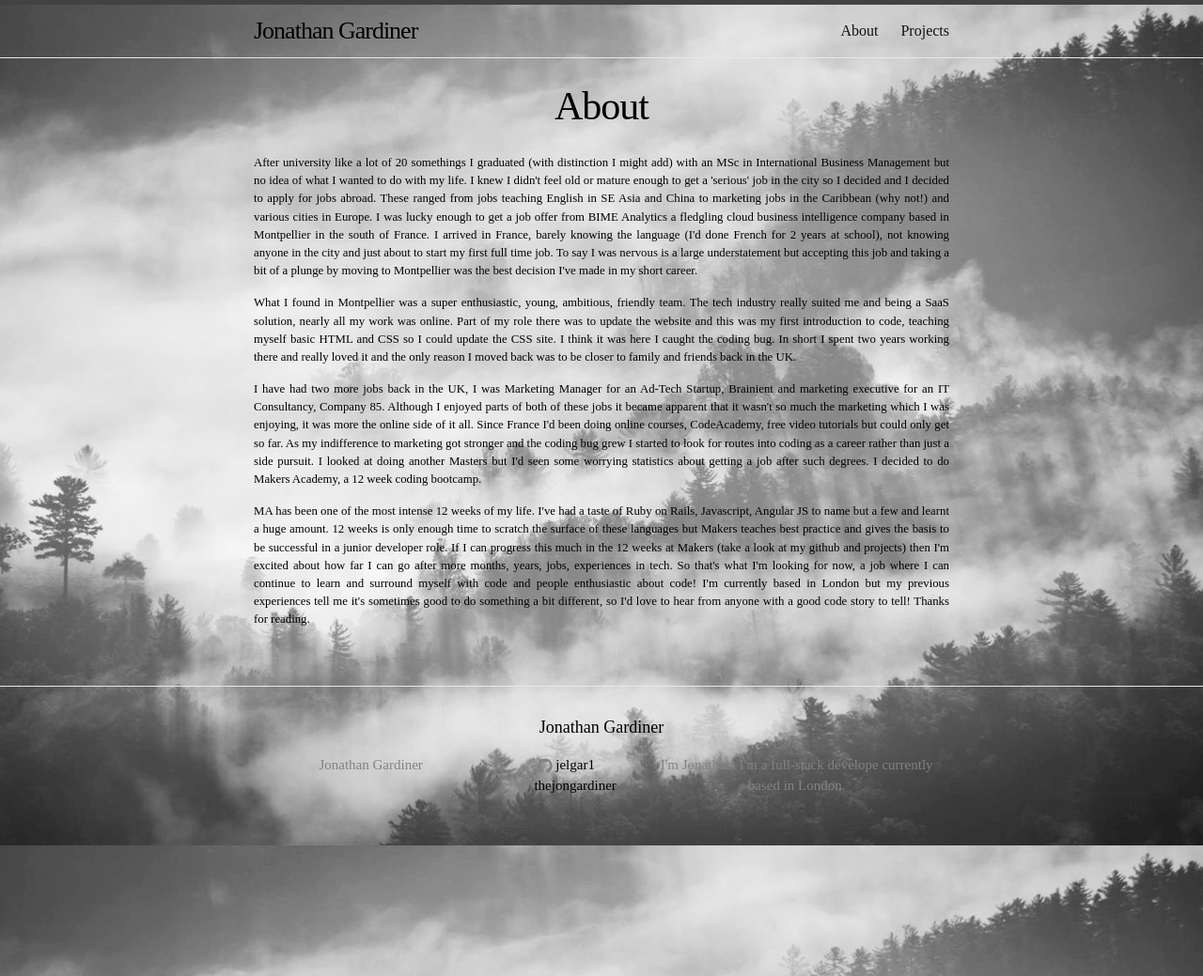
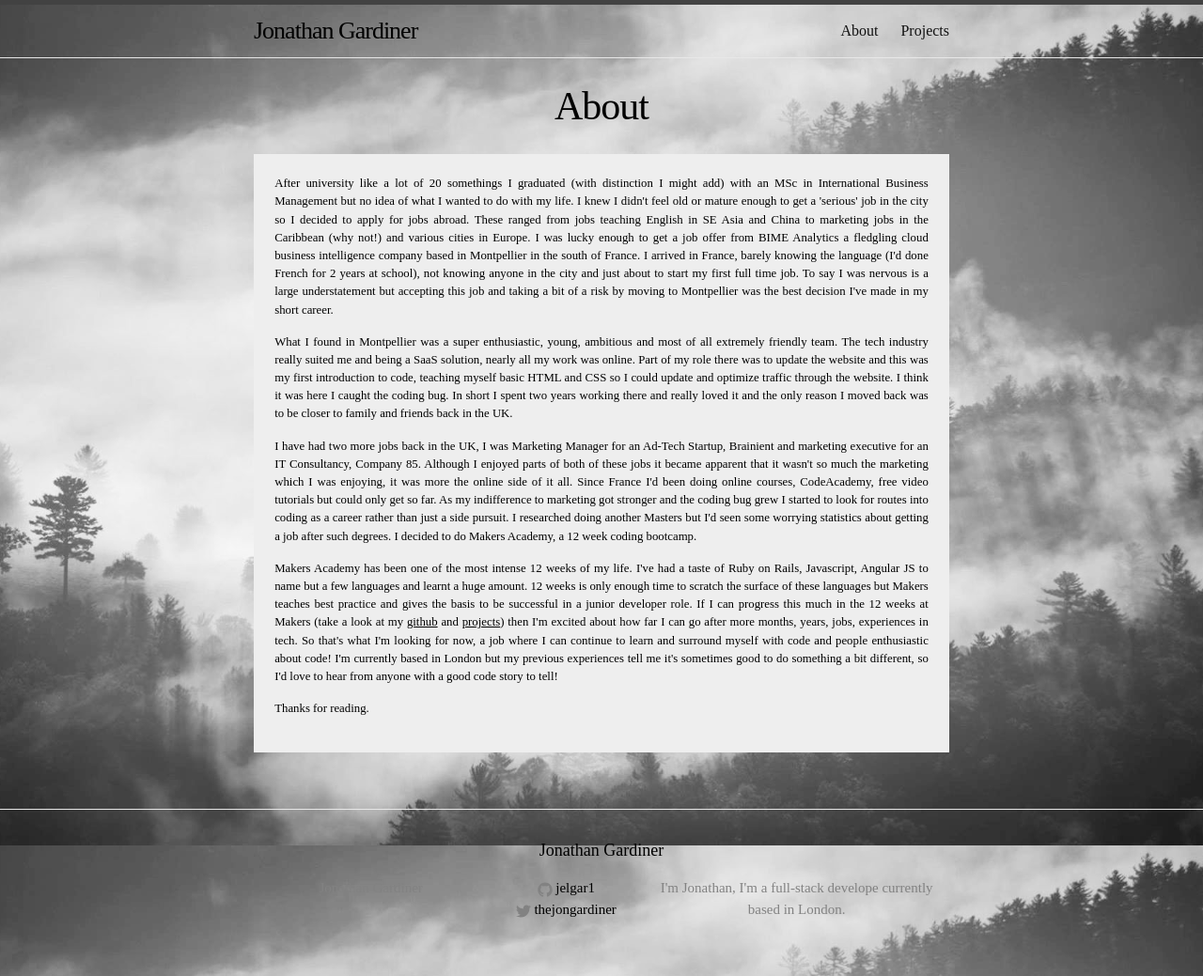
Before and after one commit to jelgar1/jelgar1.github.io, a Jekyll site: the page built from about.html, in a window 1280 px wide. Shown: the whole page at 94% size. Built offline with Jekyll 4.4.1, drawn with Linux system fonts in a browser that asks for light colours.

Commit message:
small styling changes

```diff
--- a/_sass/_about.scss
+++ b/_sass/_about.scss
@@ -2,4 +2,10 @@
   text-align: justify;
   font-size: 0.8rem;
   font-family: futura;
+  background-color: #eeeeee;
+  padding: 3%;
 }
+
+.link {
+  text-decoration: underline;
+}
--- a/about.html
+++ b/about.html
@@ -4,11 +4,13 @@
 permalink: /about/
 ---
 <div class="longtext">
-<p>After university like a lot of 20 somethings I graduated (with distinction I might add) with an MSc in International Business Management but no idea of what I wanted to do with my life. I knew I didn't feel old or mature enough to get a 'serious' job in the city so I decided and I decided to apply for jobs abroad. These ranged from jobs teaching English in SE Asia and China to marketing jobs in the Caribbean (why not!) and various cities in Europe. I was lucky enough to get a job offer from BIME Analytics a fledgling cloud business intelligence company based in Montpellier in the south of France. I arrived in France, barely knowing the language (I'd done French for 2 years at school), not knowing anyone in the city and just about to start my first full time job. To say I was nervous is a large understatement but accepting this job and taking a bit of a plunge by moving to Montpellier was the best decision I've made in my short career.</p>
+<p>After university like a lot of 20 somethings I graduated (with distinction I might add) with an MSc in International Business Management but no idea of what I wanted to do with my life. I knew I didn't feel old or mature enough to get a 'serious' job in the city so I decided to apply for jobs abroad. These ranged from jobs teaching English in SE Asia and China to marketing jobs in the Caribbean (why not!) and various cities in Europe. I was lucky enough to get a job offer from BIME Analytics a fledgling cloud business intelligence company based in Montpellier in the south of France. I arrived in France, barely knowing the language (I'd done French for 2 years at school), not knowing anyone in the city and just about to start my first full time job. To say I was nervous is a large understatement but accepting this job and taking a bit of a risk by moving to Montpellier was the best decision I've made in my short career.</p>
 
-<p>What I found in Montpellier was a super enthusiastic, young, ambitious, friendly team. The tech industry really suited me and being a SaaS solution, nearly all my work was online. Part of my role there was to update the website and this was my first introduction to code, teaching myself basic HTML and CSS so I could update the CSS site. I think it was here I caught the coding bug. In short I spent two years working there and really loved it and the only reason I moved back was to be closer to family and friends back in the UK.</p>
+<p>What I found in Montpellier was a super enthusiastic, young, ambitious and most of all extremely friendly team. The tech industry really suited me and being a SaaS solution, nearly all my work was online. Part of my role there was to update the website and this was my first introduction to code, teaching myself basic HTML and CSS so I could update and optimize traffic through the website. I think it was here I caught the coding bug. In short I spent two years working there and really loved it and the only reason I moved back was to be closer to family and friends back in the UK.</p>
 
-<p>I have had two more jobs back in the UK, I was Marketing Manager for an Ad-Tech Startup, Brainient and marketing executive for an IT Consultancy, Company 85. Although I enjoyed parts of both of these jobs it became apparent that it wasn't so much the marketing which I was enjoying, it was more the online side of it all. Since France I'd been doing online courses, CodeAcademy, free video tutorials but could only get so far. As my indifference to marketing got stronger and the coding bug grew I started to look for routes into coding as a career rather than just a side pursuit. I looked at doing another Masters but I'd seen some worrying statistics about getting a job after such degrees. I decided to do Makers Academy, a 12 week coding bootcamp.</p>
+<p>I have had two more jobs back in the UK, I was Marketing Manager for an Ad-Tech Startup, Brainient and marketing executive for an IT Consultancy, Company 85. Although I enjoyed parts of both of these jobs it became apparent that it wasn't so much the marketing which I was enjoying, it was more the online side of it all. Since France I'd been doing online courses, CodeAcademy, free video tutorials but could only get so far. As my indifference to marketing got stronger and the coding bug grew I started to look for routes into coding as a career rather than just a side pursuit. I researched doing another Masters but I'd seen some worrying statistics about getting a job after such degrees. I decided to do Makers Academy, a 12 week coding bootcamp.</p>
 
-<p>MA has been one of the most intense 12 weeks of my life. I've had a taste of Ruby on Rails, Javascript, Angular JS to name but a few and learnt a huge amount. 12 weeks is only enough time to scratch the surface of these languages but Makers teaches best practice and gives the basis to be successful in a junior developer role. If I can progress this much in the 12 weeks at Makers (take a look at my github and projects) then I'm excited about how far I can go after more months, years, jobs, experiences in tech. So that's what I'm looking for now, a job where I can continue to learn and surround myself with code and people enthusiastic about code! I'm currently based in London but my previous experiences tell me it's sometimes good to do something a bit different, so I'd love to hear from anyone with a good code story to tell! Thanks for reading.</p>
+<p>Makers Academy has been one of the most intense 12 weeks of my life. I've had a taste of Ruby on Rails, Javascript, Angular JS to name but a few languages and learnt a huge amount. 12 weeks is only enough time to scratch the surface of these languages but Makers teaches best practice and gives the basis to be successful in a junior developer role. If I can progress this much in the 12 weeks at Makers (take a look at my <a class="link" href="https://github.com/jelgar1/" target="_blank">github</a> and <a href="/projects" class="link" target="_blank">projects</a>) then I'm excited about how far I can go after more months, years, jobs, experiences in tech. So that's what I'm looking for now, a job where I can continue to learn and surround myself with code and people enthusiastic about code! I'm currently based in London but my previous experiences tell me it's sometimes good to do something a bit different, so I'd love to hear from anyone with a good code story to tell!</p>
+
+<p>Thanks for reading.</p>
 </div>
--- a/index.html
+++ b/index.html
@@ -6,7 +6,7 @@
 <div class="btn-wrap">
   <!-- <a href="/blog" class="homepage-link">blog</a> -->
   <a href="/projects" class="homepage-link">projects</a>
-  <a href="/cv" class="homepage-link">cv</a>
+  <a href="https://uk.linkedin.com/in/jelgardiner" class="homepage-link">cv</a>
   <a href="/about" class="homepage-link">about</a>
 </div>
 <br></br>
--- a/projects.html
+++ b/projects.html
@@ -5,6 +5,7 @@
 ---
 
 <ul class="projects">
-  <a href="/bowling" target="_blank"><li>Bowling Scorecard - Javascript</li></a>
+  <a href="/bowling" target="_blank"><li>Bowling Calculator - Javascript</li></a>
   <a href="http://jonathantodolist.herokuapp.com/" target="_blank"><li>ToDo List- Angular JS</li></a>
+  <a href="https://github.com/jelgar1/politify" target="_blank"><li>Politify (Find out more about your MP) - Anuglar JS</li></a>
 </ul>
```
